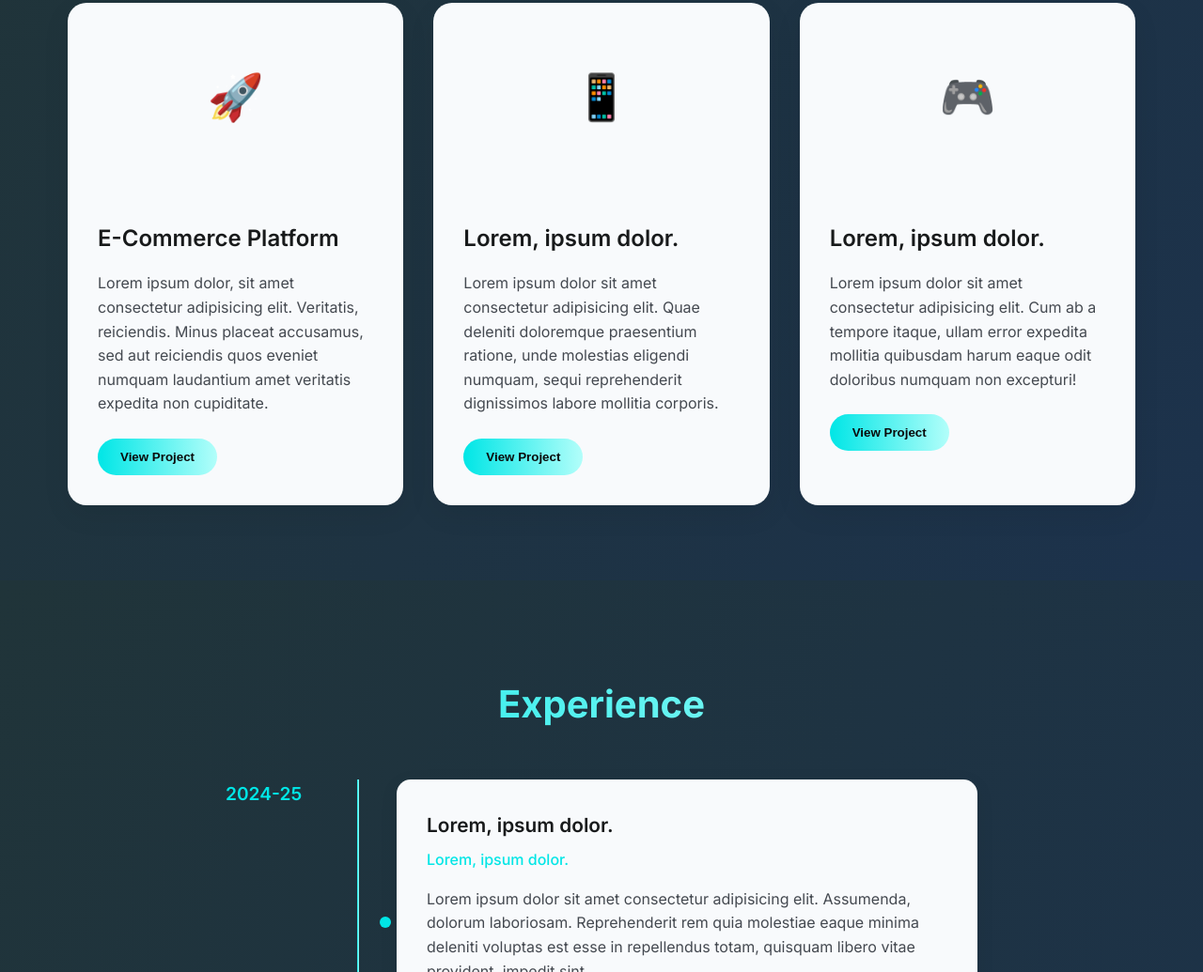
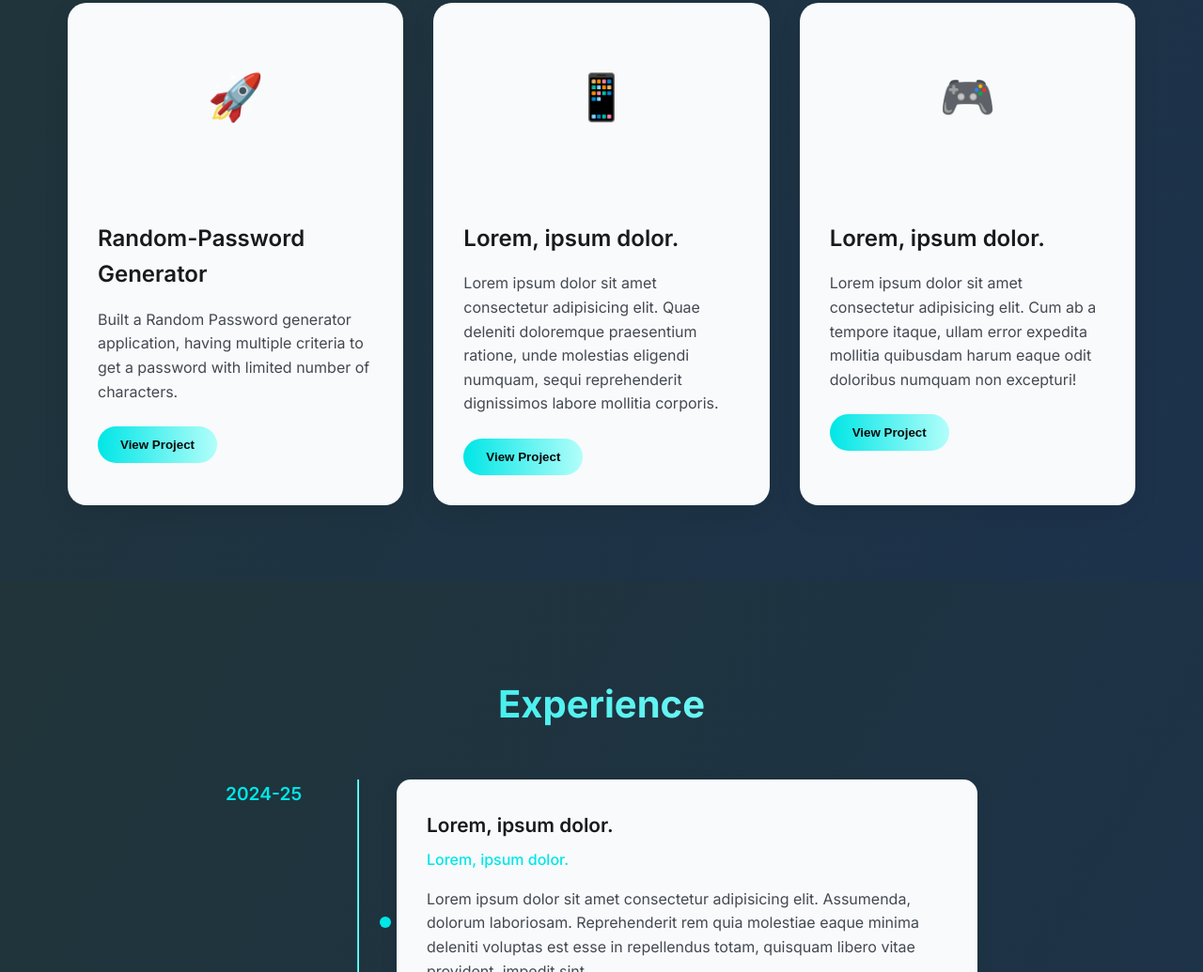
Before and after one commit to Vishnu88-hub/Vishnu-portfolio, a plain HTML site: page index.html in a window 1280 px wide. Shown: the part 3858-4893 px from the top of the page at 94% size. Drawn offline with Linux system fonts and the light colour scheme.

Commit message:
newCommit

```diff
--- a/index.html
+++ b/index.html
@@ -184,10 +184,9 @@
                         <div class="project-placeholder">🚀</div>
                     </div>
                     <div class="project-content">
-                        <h3 class="project-title">E-Commerce Platform</h3>
+                        <h3 class="project-title">Random-Password Generator</h3>
                         <p class="project-description">
-                            Lorem ipsum dolor, sit amet consectetur adipisicing elit. Veritatis, reiciendis. Minus placeat accusamus,
-                            sed aut reiciendis quos eveniet numquam laudantium amet veritatis expedita non cupiditate.
+                            Built a Random Password generator application, having multiple criteria to get a password with limited number of characters.
                         </p>
                         <button class="project-btn">View Project</button>
                     </div>
```
